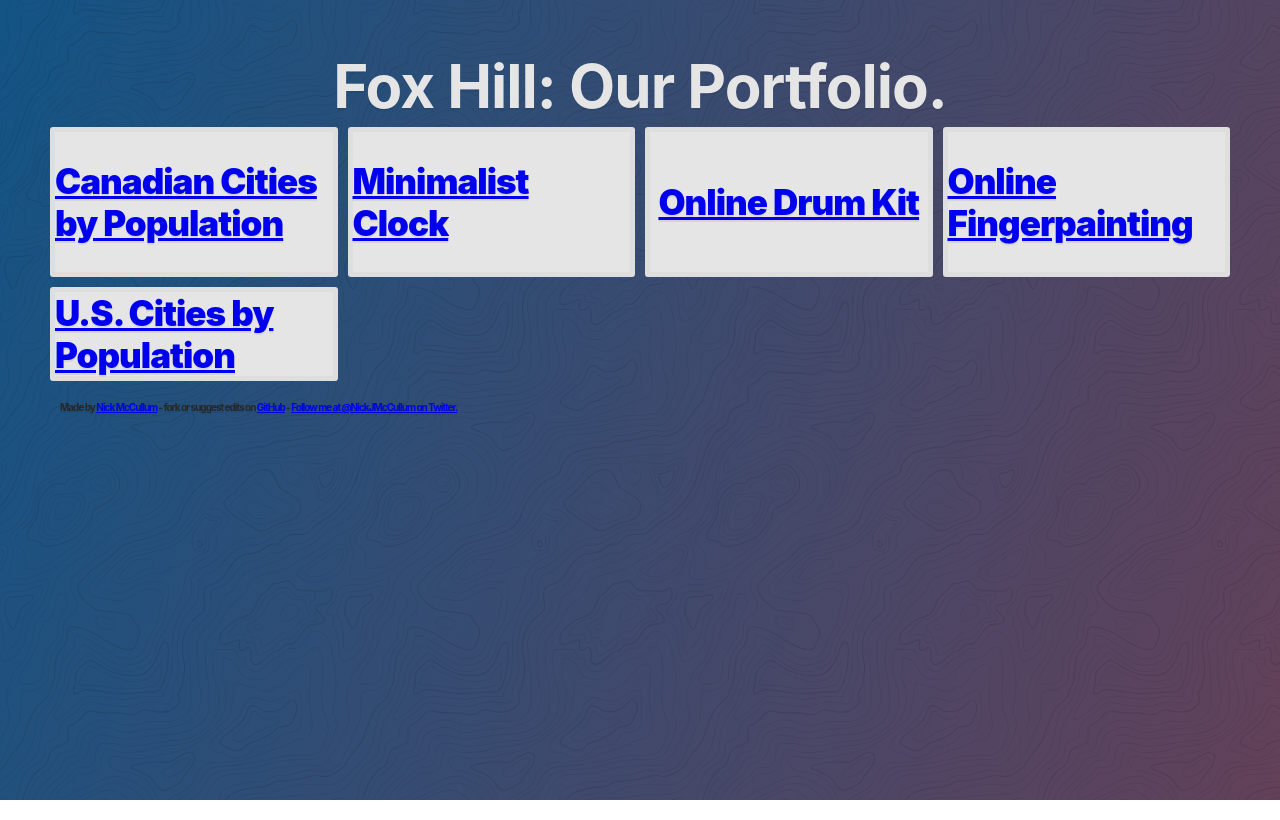
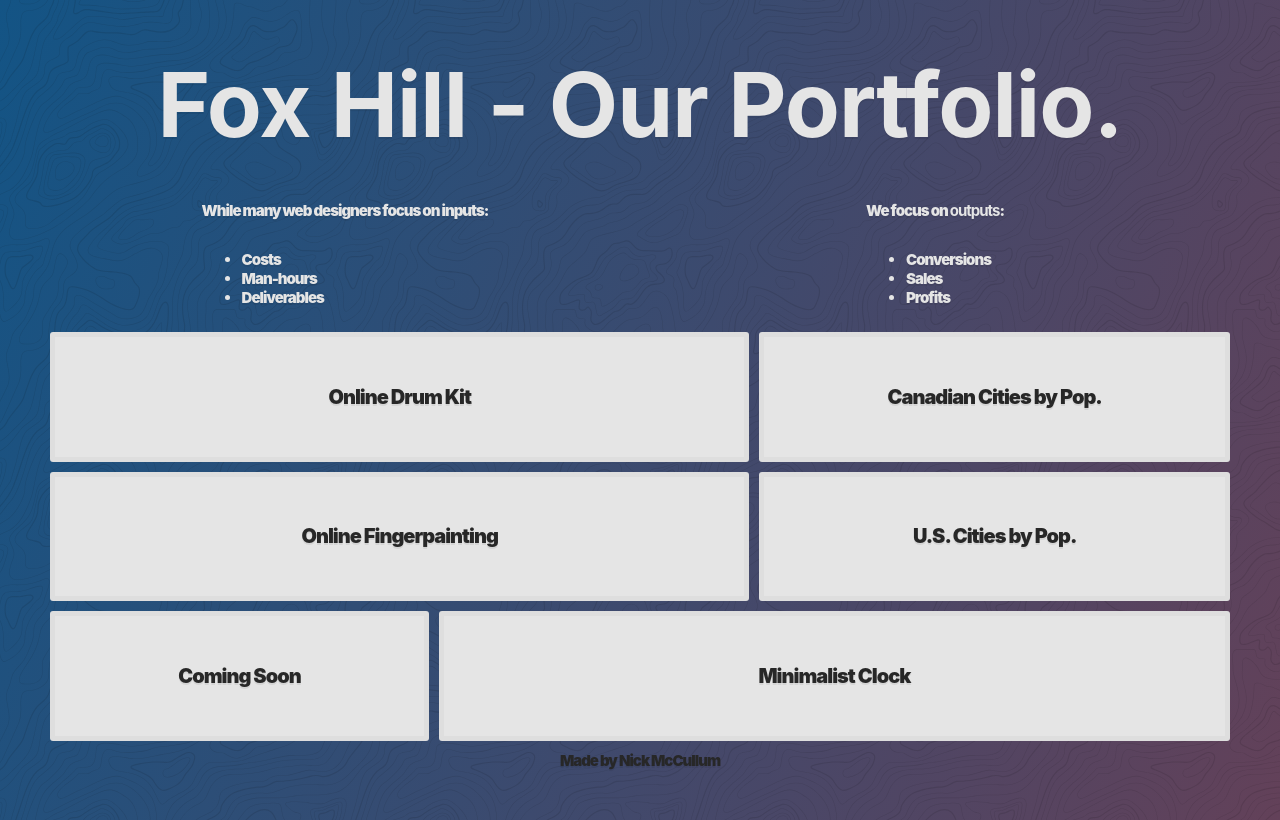
Before and after one commit to nicholasmccullum/fox-hill, a plain HTML site: page index.html in a window 1280 px wide. Drawn offline with Linux system fonts and the light colour scheme.

Commit message:
Increased button sizes, added header and footer
Next step: add a navbar

```diff
--- a/index.html
+++ b/index.html
@@ -7,26 +7,44 @@
   <link rel="stylesheet" href="style.css">
   <title>Fox Hill Designs | The Most Beautiful Sites on the Web</title>
 </head>
-<h1> Fox Hill: Our Portfolio.</h1>
+
 <body>
+      <div class="outer_container">
 
-      <div class="container">
-        <div class="item item1"><a href="http://canadiancitiesbypopulation.com/" target="_blank">Canadian Cities by Population</a></div>
-        <div class="item item2"><a href="http://canadiancitiesbypopulation.com/" target="_blank">Minimalist Clock</a></div>
-        <div class="item item3"><a href="http://canadiancitiesbypopulation.com/" target="_blank">Online Drum Kit</a></div>
-        <div class="item item4"><a href="http://canadiancitiesbypopulation.com/" target="_blank">Online Fingerpainting</a></div>
-        <div class="item item5"><a href="http://canadiancitiesbypopulation.com/" target="_blank">U.S. Cities by Population</a></div>
-      </div>
+          <div class="header">
+              <h1> Fox Hill - Our Portfolio.</h1>
+                  <div class="header_left">
+                      <p>While many web designers focus on inputs:</p>
+                      <ul>
+                        <li>Costs</li>
+                        <li>Man-hours</li>
+                        <li>Deliverables</li>
+                      </ul>
+                  </div>
+                  <div class="header_right">
+                      <p>We focus on <strong>outputs</strong>:</p>
+                        <ul>
+                          <li>Conversions</li>
+                          <li>Sales</li>
+                          <li>Profits</li>
+                        </ul>
+                  </div>
+          </div>
 
-      <div class="footer">
-        <strong><p text-align="center">
-        Made by <a href="https://nickmccullum.com" target="_blank">Nick McCullum</a> - fork or suggest edits on <a href="https://github.com/nicholasmccullum" target="_blank">GitHub</a> -
-        <a href="https://twitter.com/NickJMcCullum?ref_src=twsrc%5Etfw" class="twitter-follow-button" data-show-count="false"> Follow me at @NickJMcCullum on Twitter.</a><script async src="https://platform.twitter.com/widgets.js" charset="utf-8"></script>
-        </p></strong>
-      </div>
+          <div class="contents">
+                <div class="item item1"><a href="http://canadiancitiesbypopulation.com/" target="_blank">Canadian Cities by Pop.</a></div>
+                <div class="item item2"><a href="http://minimalistclock.com/" target="_blank">Minimalist Clock</a></div>
+                <div class="item item3"><a href="http://onlinedrumkit.com/" target="_blank">Online Drum Kit</a></div>
+                <div class="item item4"><a href="http://onlinefingerpainting.com/" target="_blank">Online Fingerpainting</a></div>
+                <div class="item item5"><a href="http://uscitiesbypopulation.com/" target="_blank">U.S. Cities by Pop.</a></div>
+                <div class="item lastItem">Coming Soon</div>
+          </div>
 
+          <div class="footer">
+            Made by Nick McCullum
+          </div>
 
-
+       </div>
 </body>
 
 </html>
--- a/style.css
+++ b/style.css
@@ -1,14 +1,6 @@
-/*
-  Oh Hello!
-
-  These are some base styles so that our tutorial looks good.
-
-  Let's go through the important bits real quick
-*/
 :root {
   --blue: #135485;
   --green: #4EE343;
-  --yellow: #ffc600;
   --black: #272727;
   --gray: #E5E5E5;
 }
@@ -18,7 +10,7 @@ html {
   font-family: -apple-system, BlinkMacSystemFont, "Segoe UI", Roboto, Helvetica,
     Arial, sans-serif, "Apple Color Emoji", "Segoe UI Emoji", "Segoe UI Symbol";
   font-weight: 900;
-  font-size: 10px;
+  font-size: 15px;
   color: var(--black);
   text-shadow: 0 2px 0 rgba(0, 0, 0, 0.07);
 }
@@ -39,12 +31,15 @@ body {
   letter-spacing: -1px;
 }
 
-h1,
-h2,
-h3,
-h4,
-h5,
-h6 {
+p {
+  color: var(--gray);
+}
+
+ul{
+  color: var(--gray);
+}
+
+h1, h2, h3, h4, h5, h6 {
   margin: 0 0 5px 0;
   text-align: center;
 }
@@ -52,10 +47,51 @@ h6 {
 h1{
   font-size: 6rem;
   color:var(--gray);
+  grid-column: span 2;
+  }
+
+a, a:visited{
+  color: var(--black);
+  text-decoration: none;
 }
 
-a, a:visited{
+.outer_container{
+  display: grid;
+  grid-gap: 10px;
+  min-height: 90vh;
+  grid-template-columns: repeat(auto-fit, 1fr));
+  grid-template-rows: auto 1fr auto;
+  grid-template-areas:
+    "header"
+    "content"
+    "footer";
+}
 
+.header{
+  display: grid;
+  min-height: 10vh;
+  grid-template-columns: 1fr 1fr;
+  grid-template-rows: 1fr 1fr;
+  grid-area: header;
+}
+
+.header_left{
+  display: grid;
+  justify-content: center;
+}
+
+.header_right{
+  display: grid;
+  justify-content: center;
+}
+
+.contents{
+  display: grid;
+  grid-gap: 10px;
+  max-height: auto;
+  grid-template-columns: repeat(auto-fit, 1fr));
+  grid-auto-flow: dense;
+  grid-area: : content;
 }
 
 .item {
@@ -64,40 +100,38 @@ a, a:visited{
   align-items: center;
   border: 5px solid rgba(0, 0, 0, 0.03);
   border-radius: 3px;
-  font-size: 35px;
+  font-size: 20px;
   background-color: var(--gray);
+}
+
+.item1{
+  grid-row: 1 / -1;
+}
+
+.item2{
+  grid-column: 2 / 4;
+}
+
+.item3{
+  grid-row: 1 / 2;
+  grid-column: 1 / 3;
+}
+
+.item4{
+  grid-row: 2 / 2;
+  grid-column: 1 / 3;
+}
+
+.item5{
+
 }
 
 .item p {
   margin: 0 0 5px 0;
 }
 
-.container{
+.footer{
   display: grid;
-  grid-gap: 10px;
-  min-height: 100%;
-  max-height: auto;
-  grid-template-columns: repeat(auto-fit, minmax(250px, 1fr));
-  grid-template-rows: repeat(auto-fit, minmax(150px, 1fr));
+  justify-content: center;
+  grid-area: footer;
 }
-
-.footer{
-  padding: 1rem;
-  grid-area: footer;
- }
-
- #page {
-  display: grid;
-  grid-template-areas:
-            "nav"
-            "main"
-            "footer";
- }
-
- nav {
-   grid-area: nav;
- }
-
- lastItem {
-   grid-row: 3 / auto;
- }
```
